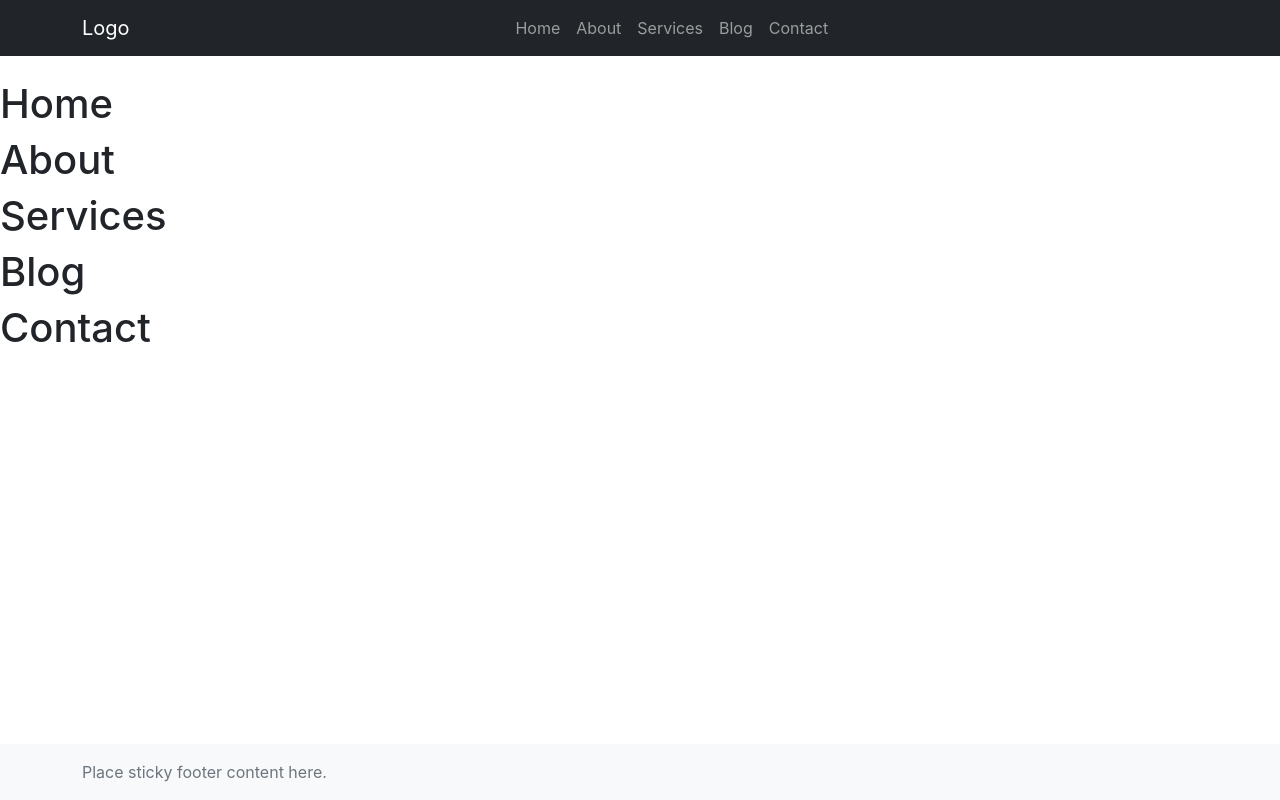
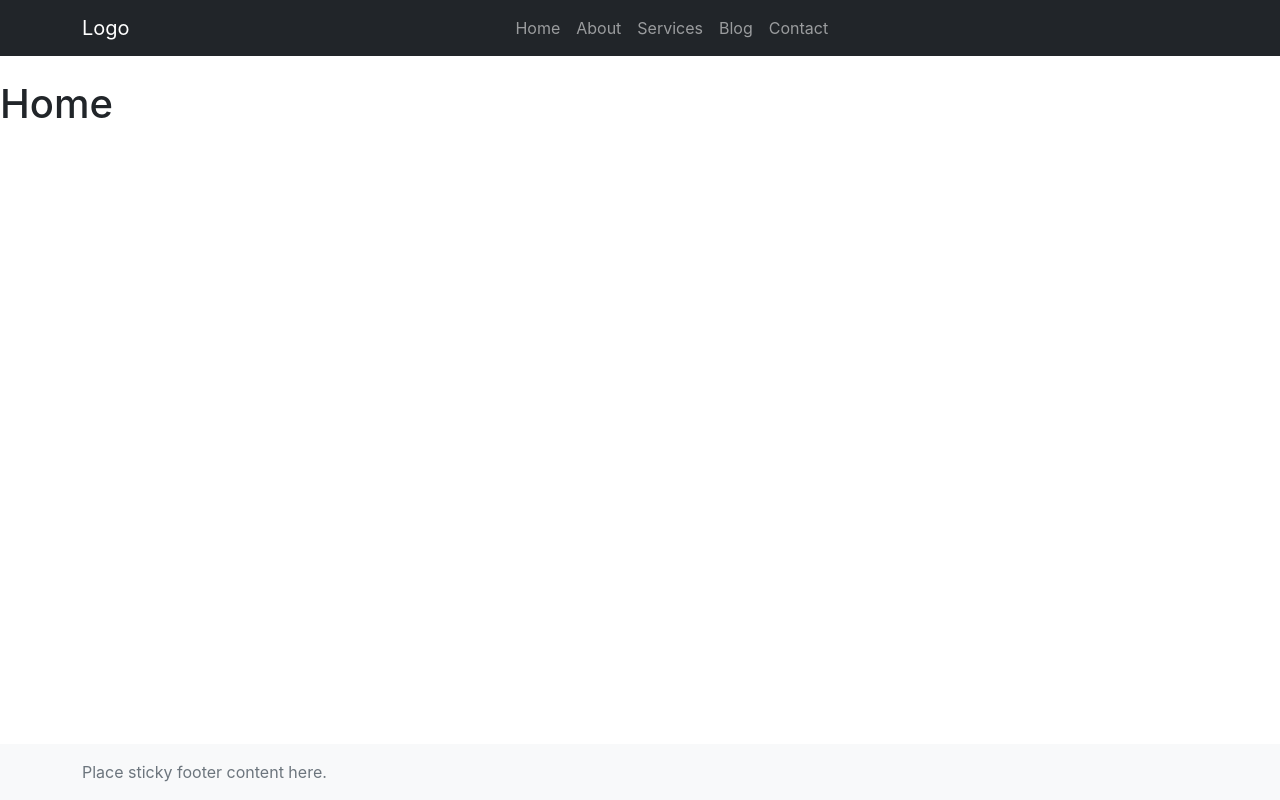
Before and after one commit to camilla-westin/project-headless, a React (Create React App) app: page / in a window 1280 px wide. Built offline with nearby package versions, Linux system fonts and the light colour scheme.

Commit message:
Added basic routing

```diff
--- a/package.json
+++ b/package.json
@@ -8,6 +8,7 @@
     "@testing-library/user-event": "^12.1.10",
     "react": "^17.0.1",
     "react-dom": "^17.0.1",
+    "react-router-dom": "^5.2.0",
     "react-scripts": "4.0.1",
     "web-vitals": "^0.2.4"
   },
--- a/src/App.js
+++ b/src/App.js
@@ -1,4 +1,5 @@
-import React, {Component} from 'react';
+import React, { Component } from 'react';
+import { BrowserRouter as Router, Route } from 'react-router-dom';
 import Nav from './Components/Nav';
 import Home from './Pages/Home';
 import About from './Pages/About';
@@ -8,23 +9,23 @@
 import Footer from './Components/Footer/Footer';
 
 class App extends Component {
-  constructor() {
-    super()
-  }
-
   render() {
-    return(
-      <div>
-        <Nav />
-        <Home />
-        <About />
-        <Services />
-        <Blog />
-        <Contact />
-        <Footer />
-      </div>
+    return (
+      <Router>
+        <div>
+          <Nav />
+          <Route exact path="/" component={Home} />
+          <Route exact path="/About" component={About} />
+          <Route exact path="/Services" component={Services} />
+          <Route exact path="/Blog" component={Blog} />
+          <Route exact path="/Contact" component={Contact} />
+          <Footer />
+        </div>
+      </Router>
     )
   }
 }
 
+
+
 export default App;
--- a/src/Components/Nav.js
+++ b/src/Components/Nav.js
@@ -1,30 +1,31 @@
 import React, { Component } from 'react';
+import {Link} from 'react-router-dom';
 
 class Nav extends Component {
     render() {
         return (
             <nav className="navbar navbar-expand-md navbar-dark bg-dark mb-4">
                 <div className="container">
-                    <a className="navbar-brand" href="#">Logo</a>
+                    <Link className="navbar-brand" to="/">Logo</Link>
                     <button className="navbar-toggler" type="button" data-bs-toggle="collapse" data-bs-target="#navbarCollapse" aria-controls="navbarCollapse" aria-expanded="false" aria-label="Toggle navigation">
                         <span className="navbar-toggler-icon"></span>
                     </button>
                     <div className="collapse navbar-collapse" id="navbarCollapse">
                         <ul className="navbar-nav mx-auto">
                             <li className="nav-item active">
-                                <a className="nav-link" aria-current="page" href="#">Home</a>
+                                <Link className="nav-link" aria-current="page" to="/">Home</Link>
                             </li>
                             <li className="nav-item">
-                                <a className="nav-link" href="#">About</a>
+                                <Link className="nav-link" to="/About">About</Link>
                             </li>
                             <li className="nav-item">
-                                <a className="nav-link" href="#">Services</a>
+                                <Link className="nav-link" to="/Services">Services</Link>
                             </li>
                             <li className="nav-item">
-                                <a className="nav-link" href="#">Blog</a>
+                                <Link className="nav-link" to="/Blog">Blog</Link>
                             </li>
                             <li className="nav-item">
-                                <a className="nav-link" href="#">Contact</a>
+                                <Link className="nav-link" to="Contact">Contact</Link>
                             </li>
                         </ul>
                     </div>
```
Also changed, not shown: 2 other files (tests, documents, lock files or other folders).
